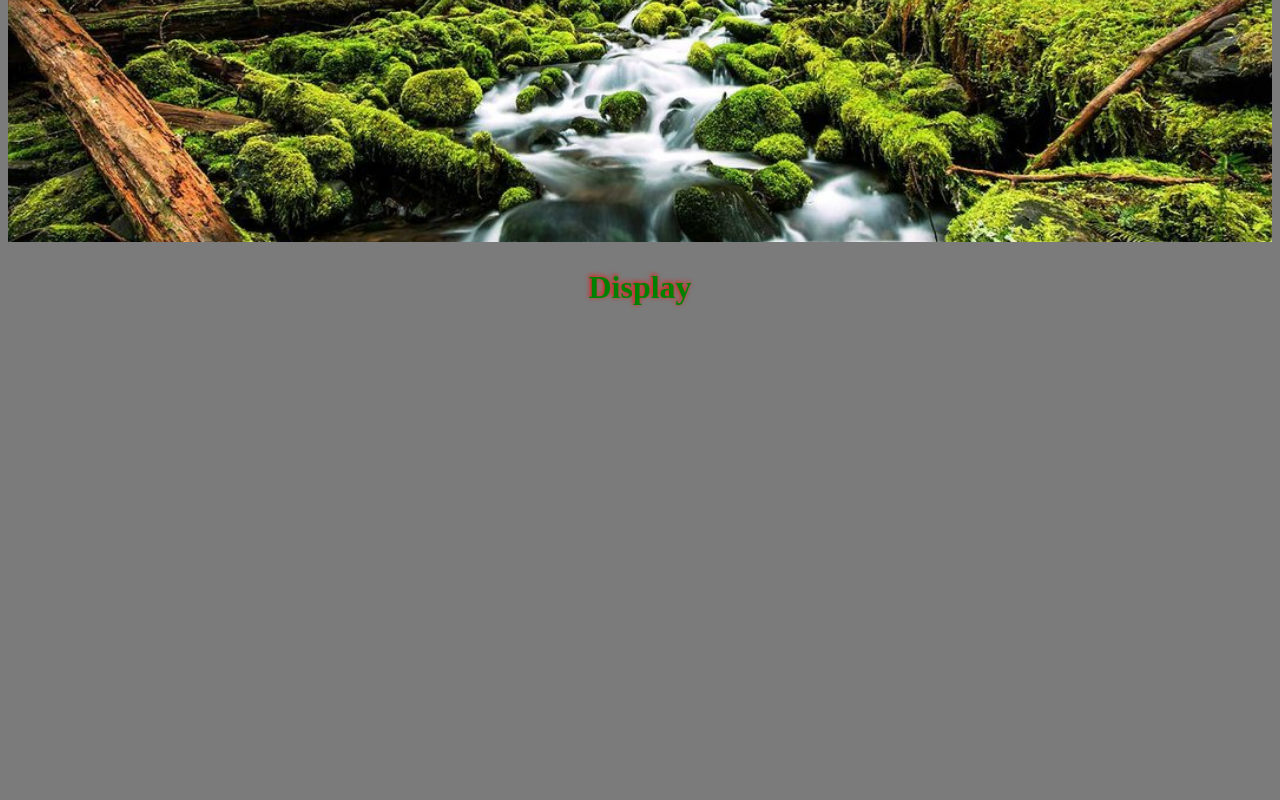
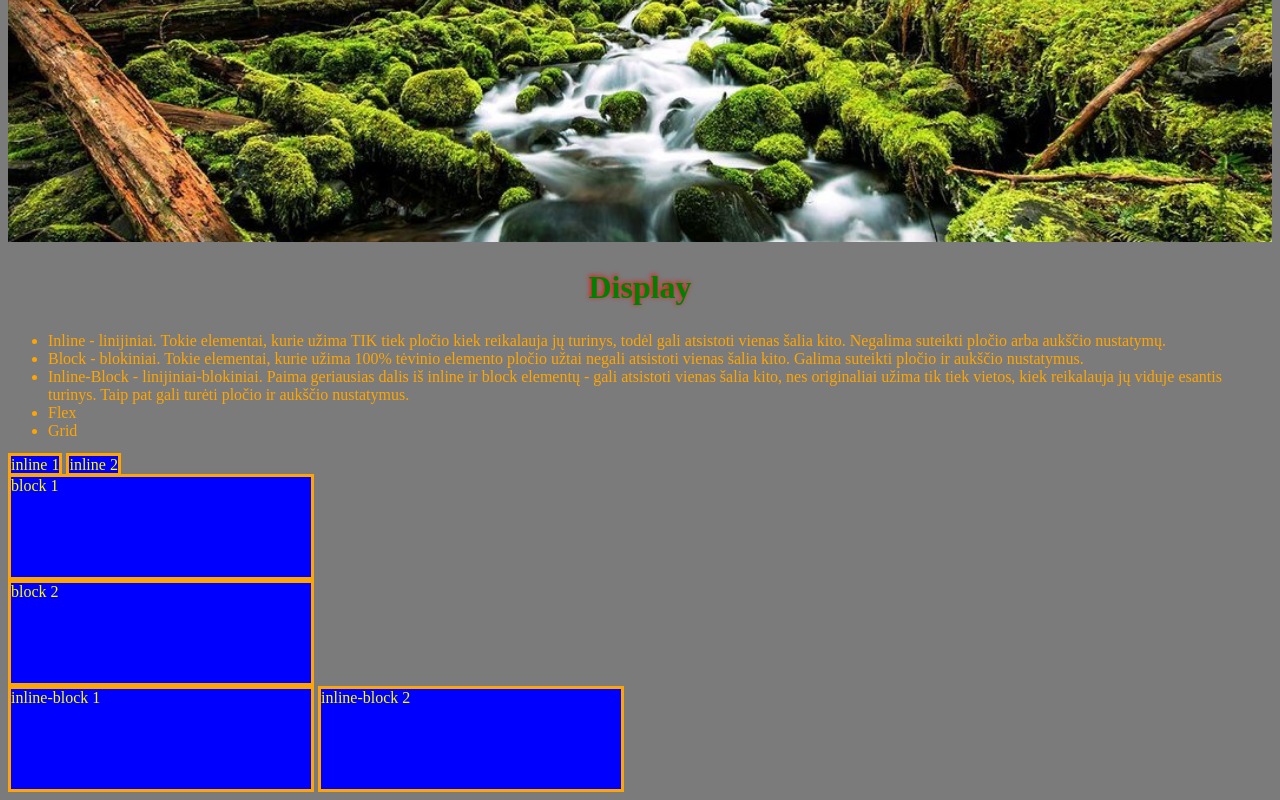
Before and after one commit to BanRokas/WEBUA9, a plain HTML site: page HTML ir CSS/70 paskaita - 07.22 - CSS įvadas/index.html in a window 1280 px wide. Shown: the part 2508-3308 px from the top of the page. Before the commit the page ends 2840 px from the top, so only its background shows below. Drawn offline with Linux system fonts and the light colour scheme.

Commit message:
70 paskaita - Displays ir užduotys

```diff
--- a/HTML ir CSS/70 paskaita - 07.22 - CSS įvadas/index.html
+++ b/HTML ir CSS/70 paskaita - 07.22 - CSS įvadas/index.html
@@ -67,6 +67,19 @@
     </section>
     <section> <!-- Display -->
       <h2>Display</h2>
+      <ul>
+        <li>Inline - linijiniai. Tokie elementai, kurie užima TIK tiek pločio kiek reikalauja jų turinys, todėl gali atsistoti vienas šalia kito. Negalima suteikti pločio arba aukščio nustatymų.</li>
+        <li>Block - blokiniai. Tokie elementai, kurie užima 100% tėvinio elemento pločio užtai negali atsistoti vienas šalia kito. Galima suteikti pločio ir aukščio nustatymus.</li>
+        <li>Inline-Block - linijiniai-blokiniai. Paima geriausias dalis iš inline ir block elementų - gali atsistoti vienas šalia kito, nes originaliai užima tik tiek vietos, kiek reikalauja jų viduje esantis turinys. Taip pat gali turėti pločio ir aukščio nustatymus.</li>
+        <li>Flex</li>
+        <li>Grid</li>
+      </ul>
+      <span class="test">inline 1</span>
+      <span class="test">inline 2</span>
+      <div class="test">block 1</div>
+      <div class="test">block 2</div>
+      <div class="test ib">inline-block 1</div>
+      <div class="test ib">inline-block 2</div>
     </section>
   </main>
   <footer></footer>
--- a/HTML ir CSS/70 paskaita - 07.22 - CSS įvadas/main.css
+++ b/HTML ir CSS/70 paskaita - 07.22 - CSS įvadas/main.css
@@ -57,3 +57,15 @@ h2{
   background-size: cover;
   background-position: center;
 }
+
+.test{
+  background-color: blue;
+  border: 3px solid orange;
+  color: yellow;
+
+  width: 300px;
+  height: 100px;
+}
+.ib{
+  display: inline-block;
+}
```
Also changed, not shown: HTML ir CSS/70 paskaita - 07.22 - CSS įvadas/Užduotys.txt (added).
